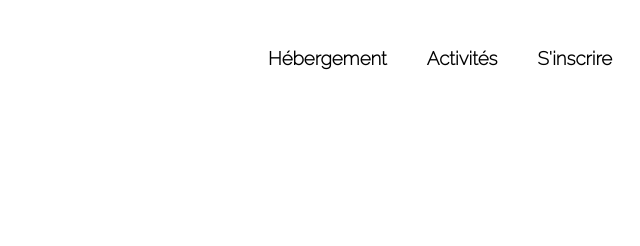
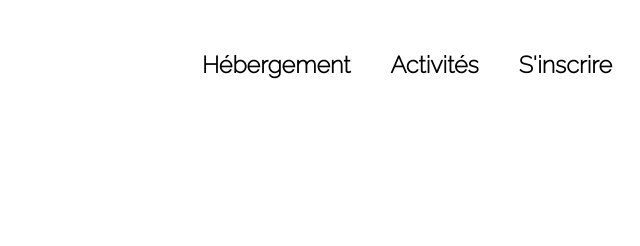
Before and after one commit to Bledichef/Projet2, a plain HTML site: page index.html in a window 1280 px wide. Shown: the top 246 px of the page, 640-1280 px from the left. Drawn offline with Linux system fonts and the light colour scheme.

Commit message:
Add files via upload

```diff
--- a/CSS/Projet2.css
+++ b/CSS/Projet2.css
@@ -37,6 +37,7 @@ body {
     }
 
   .Hebergement {
+      font-size: 20px;
       padding: 20px;
       text-decoration: none;
      /* margin-right: 50px;*/
@@ -44,6 +45,7 @@ body {
   }
 
  .Activites01 {
+     font-size: 20px;
      padding: 20px;
      text-decoration: none;
      color: black;
@@ -655,6 +657,7 @@ h4 {
     padding: 20px;
     text-decoration: none;
 color: black;
+font-size: 20px;
 }
 
 .zoneactivite1 {
```
